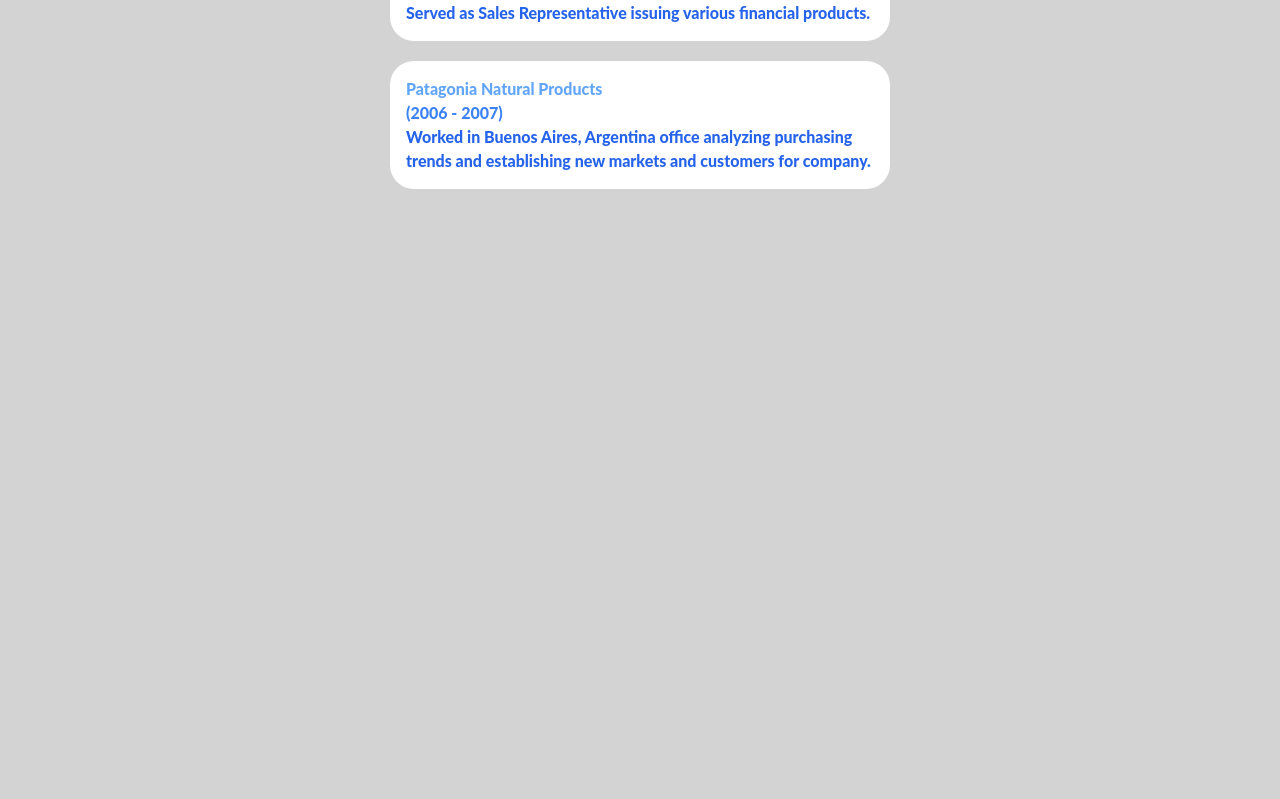
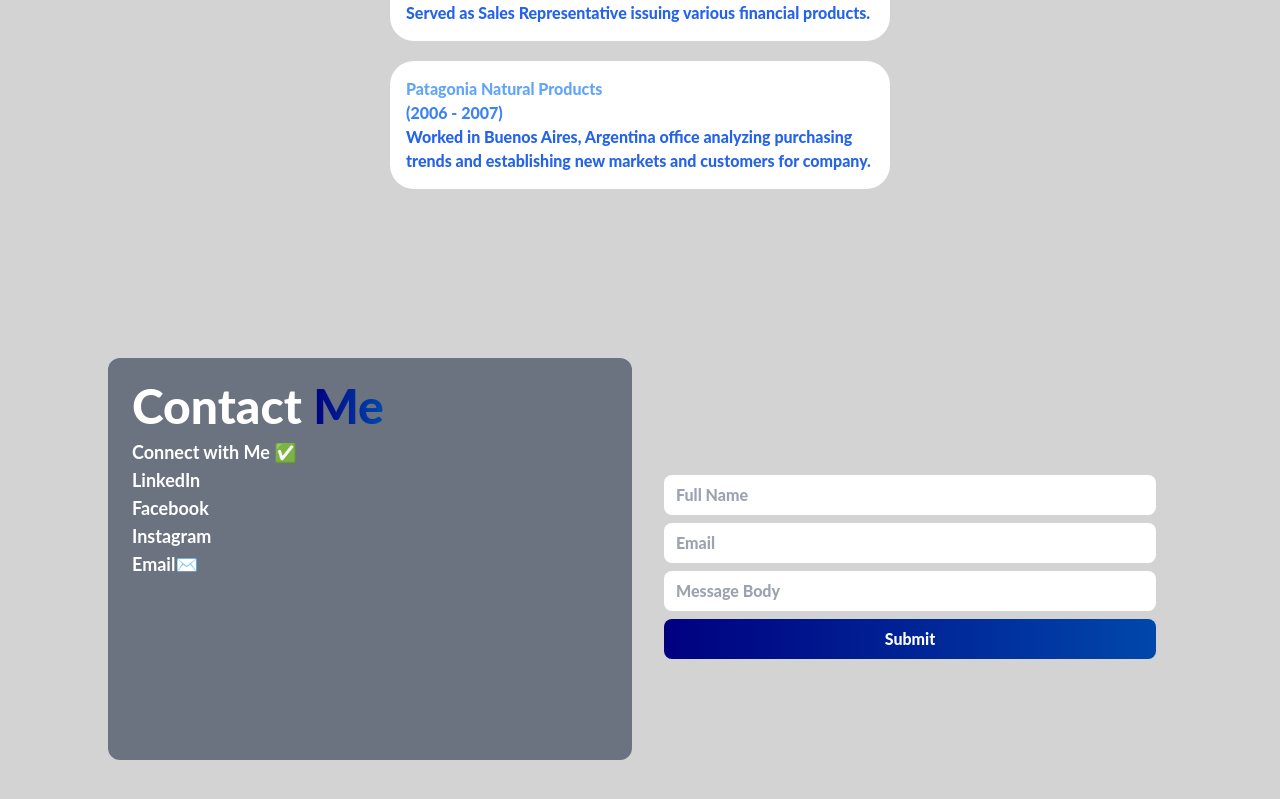
Before and after one commit to gabeharvey/react-portfolio, a React (Create React App) app: page / in a window 1280 px wide. Shown: the part 1909-2708 px from the top of the page. Before the commit the page ends 2212 px from the top, so only its background shows below. Built offline with nearby package versions, Linux system fonts and the light colour scheme.

Commit message:
Added Contact Info Styling in Contact.jsx

```diff
--- a/src/App.js
+++ b/src/App.js
@@ -1,4 +1,5 @@
 import About from "./components/About";
+import Contact from "./components/Contact";
 import Experience from "./components/Experience";
 import Hero from "./components/Hero";
 import Navbar from "./components/Navbar";
@@ -12,6 +13,7 @@
       <About/>
       <Work/>
       <Experience/>
+      <Contact/>
     </div>
   );
 }
--- /dev/null
+++ b/src/components/Contact.jsx
@@ -0,0 +1,38 @@
+import React from 'react'
+
+const Contact = () => {
+  return (
+    <div class='flex justify-center my-5 h-full sm:h-[60vh] items-center'>
+        <div class='max-w-[1200px] mx-auto'>
+            <div class='grid grid-cols-1 md:grid-cols-2'>
+                <div class='p-6 mr-2 bg-gray-500 rounded-xl flex flex-col justify-around ml-2 mb-2'>
+                    <h1 class='text-4xl sm:text-5xl text-white'>Contact <span>Me</span></h1>
+                    <p class='text-normal text-lg font-bold text-white mt-2'>Connect with Me ✅<br/>LinkedIn <br/>Facebook <br/>Instagram <br/>Email✉️</p>
+                    <div class='flex items-center mt-2 text-white-400'>
+                        <svg fill='none' stroke='currentColor' stroke-linecap='round' stroke-linejoin='round' stroke-width='1.5'>
+                            <path stroke-linecap='round' stroke-linejoin='round' stroke-width='1.5'></path>
+                        </svg>
+                        <div class='ml-4 tracking-wide font-semibold w-40 text-white'>
+                            <p></p>
+                        </div>
+                    </div>
+                </div>
+                <form action='' method='post' class='p-6 flex flex-col justify-center max-w-[700px]'>
+                    <div class='flex flex-col'>
+                        <input type='name' name='name' id='name' placeholder='Full Name' class='w-90 mt-2 py-2 px-3 rounded-lg' />
+                    </div>
+                    <div class='flex flex-col'>
+                        <input type='email' name='email' id='email' placeholder='Email' class='w-90 mt-2 py-2 px-3 rounded-lg' />
+                    </div>
+                    <div class='flex flex-col'>
+                        <input type='message' name='message' id='message' placeholder='Message Body' class='w-90 mt-2 py-2 px-3 rounded-lg' />
+                    </div>
+                    <button type='submit' class='bg-primary-color text-white py-2 px-6 rounded-lg mt-2'>Submit</button>
+                </form>
+            </div>
+        </div>
+    </div>
+  )
+}
+
+export default Contact
```
